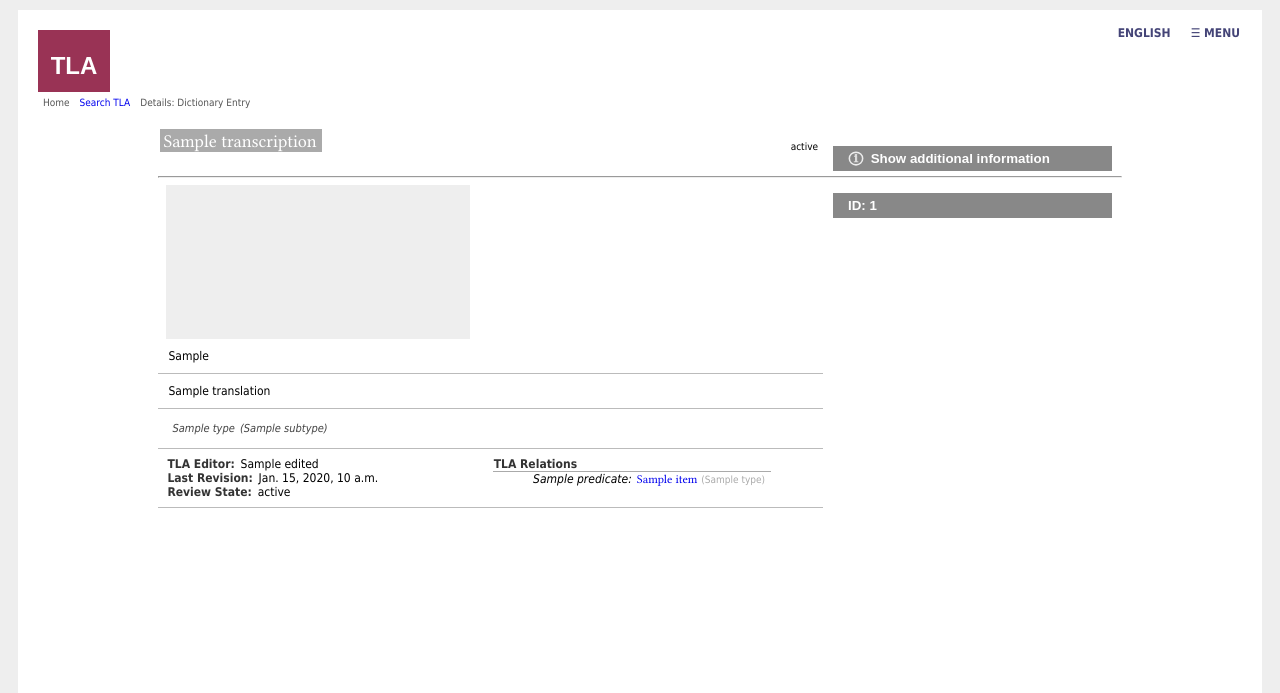
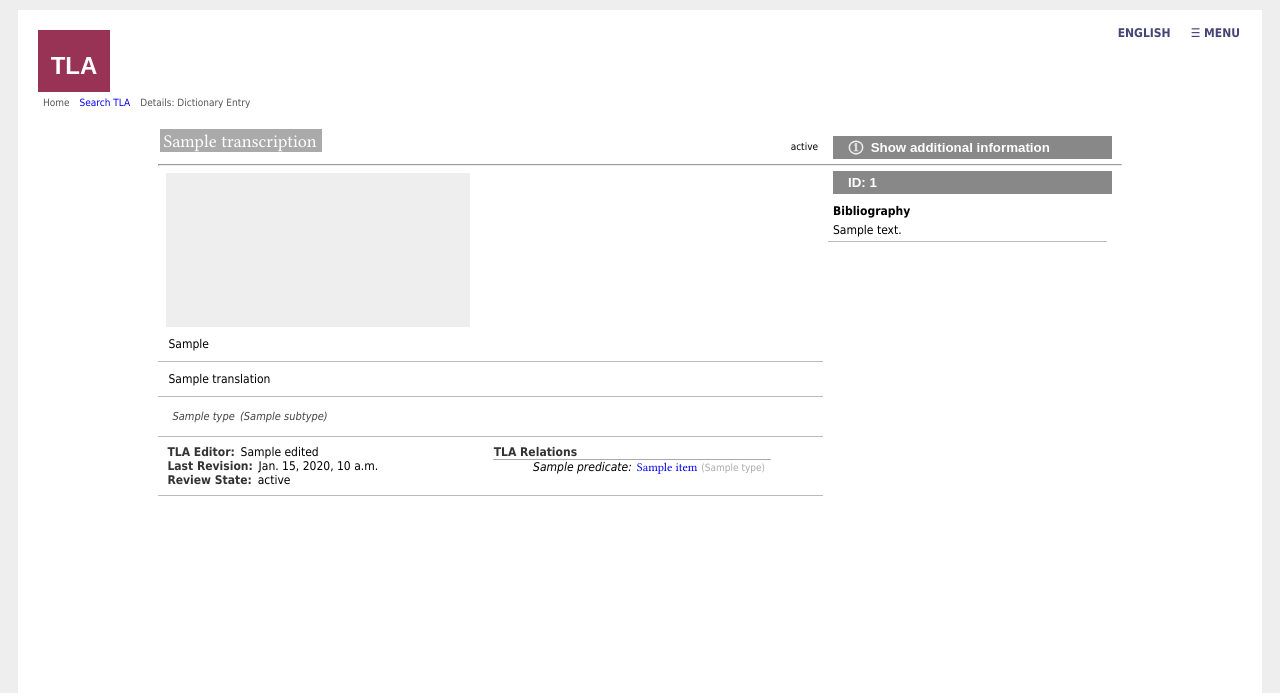
Before and after one commit to JKatzwinkel/tla-prototype-eval, a Django app: template templates/details/lemma.html in a window 1280 px wide. Shown: the top 693 px of the page. Run offline with Django 3.2, Linux system fonts and the light colour scheme; the template is opened without the code that fills it: most values are stand-ins (such as "Sample title", 1, 10 or a date in 2020); a map, chart or similar area stays blank.

Commit message:
show lemma bibliography in details page

```diff
--- a/static/css/body.css
+++ b/static/css/body.css
@@ -116,7 +116,7 @@ div.translation.fr {
 
 div#container div.sidebar {
 	width: 29%;
-	padding: 10px 5px 0px 5px;
+	padding: 0px 5px 0px 5px;
 	margin-left: 69%;
 }
 
@@ -126,7 +126,7 @@ div.sidebar .sidebar-button {
 }
 
 div.sidebar button.sidebar-button {
-	padding: 5px 15px;
+	padding: 4px 15px;
 	line-height: normal;
 	background-color: #888;
 	color: white;
@@ -135,6 +135,20 @@ div.sidebar button.sidebar-button {
 	text-align: left;
 	border: 0 none;
 	cursor: pointer;
+}
+
+.sidebar-details-container {
+	border-bottom: 1px solid #bbb;
+	font-size: 12px;
+}
+
+.sidebar-details-container div {
+	margin: 2px 10px 4px 5px;
+}
+
+.sidebar h5 {
+	font-size: 12px;
+	margin: 5px;
 }
 
 .icon {
--- a/templates/details/lemma.html
+++ b/templates/details/lemma.html
@@ -135,6 +135,14 @@
 	<button class="sidebar-button">
 		ID: {{lemma.id}}
 	</button>
+	<div class="sidebar-details-container">
+		<h5>Bibliography</h5>
+		<div>
+			{{lemma.passport.bibliography.bibliographical_text_field}}
+		</div>
+
+
+	</div>
 </div>
 
 {% endblock %}
```
